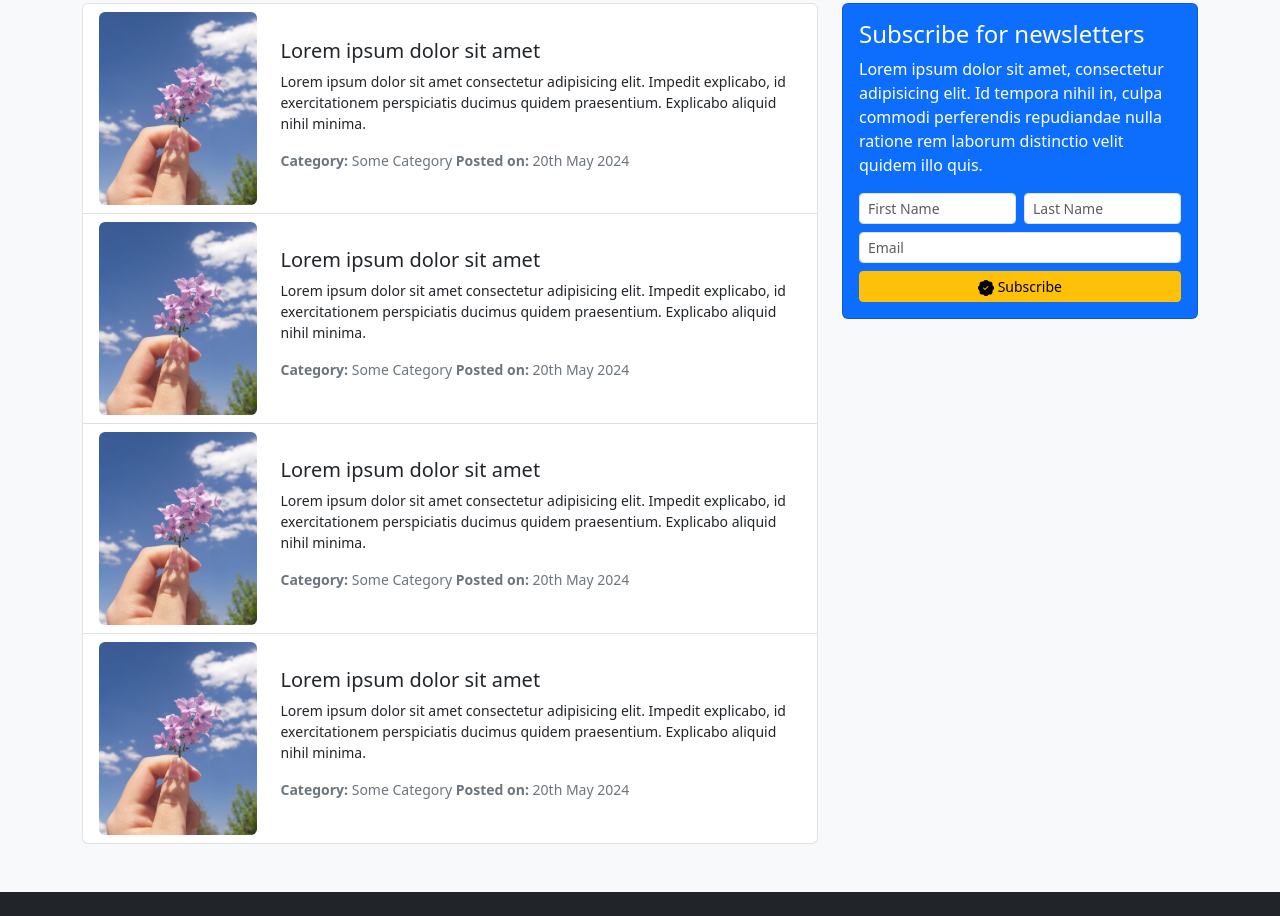
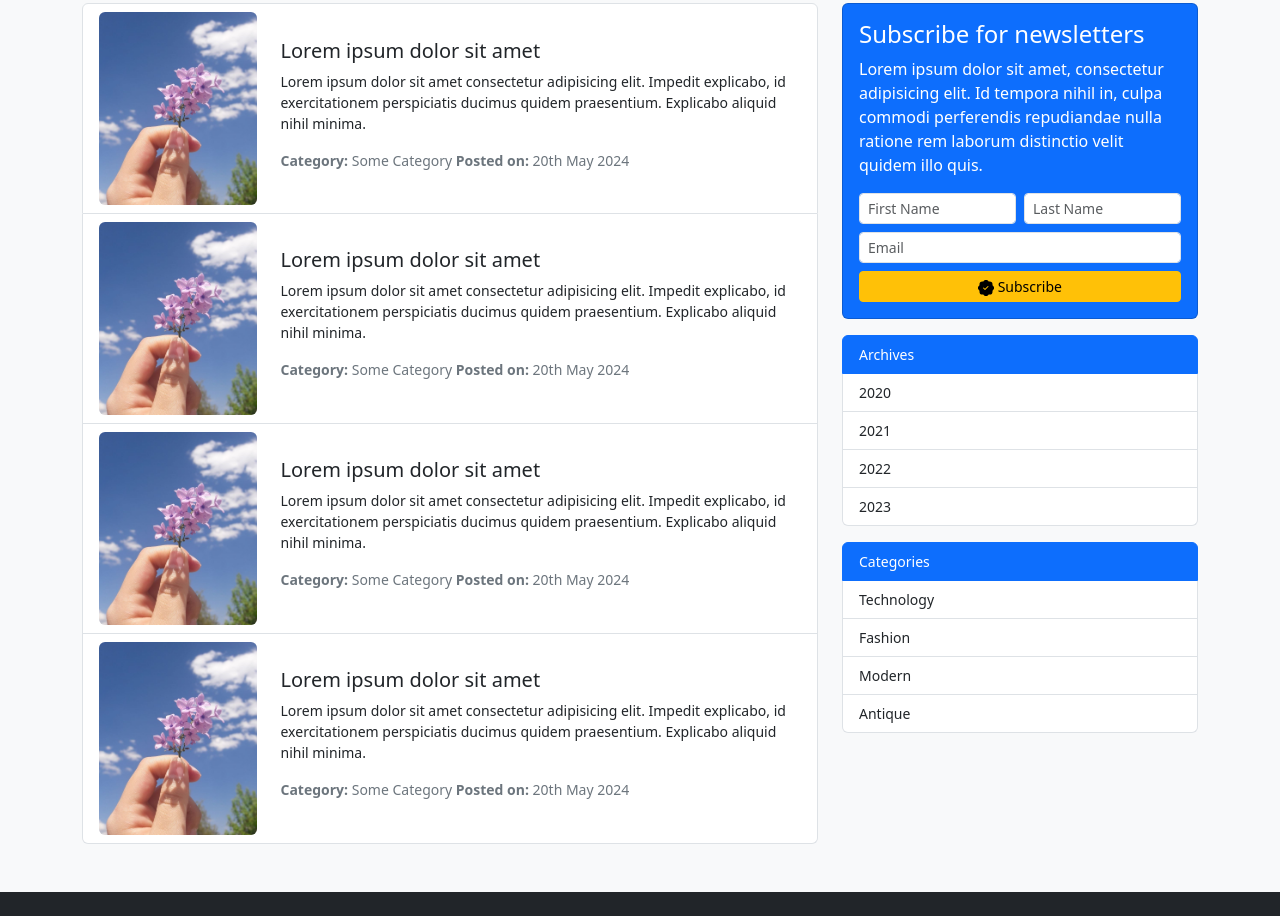
Before and after one commit to preetikumari5/Frontend-Development, a plain HTML site: page Project 2 (blog)/default.html in a window 1280 px wide. Shown: the part 336-1252 px from the top of the page. Drawn offline with nearby package versions, Linux system fonts and the light colour scheme.

Commit message:
blog project commit

```diff
--- a/Project 2 (blog)/default.html
+++ b/Project 2 (blog)/default.html
@@ -187,6 +187,36 @@
                     </form>
                 </div>
                 </div>
+                <ul class="list-group small mb-3">
+                    <li class="list-group-item active">Archives</li>
+                    <li class="list-group-item list-group-item-action">
+                        <a href="#" class="text-decoration-none text-dark">2020</a>
+                    </li>
+                    <li class="list-group-item list-group-item-action">
+                        <a href="#" class="text-decoration-none text-dark">2021</a>
+                    </li>
+                    <li class="list-group-item list-group-item-action">
+                        <a href="#" class="text-decoration-none text-dark">2022</a>
+                    </li>
+                    <li class="list-group-item list-group-item-action">
+                        <a href="#" class="text-decoration-none text-dark">2023</a>
+                    </li>
+                </ul>
+                <ul class="list-group small mb-3">
+                    <li class="list-group-item active">Categories</li>
+                    <li class="list-group-item list-group-item-action">
+                        <a href="#" class="text-decoration-none text-dark">Technology</a>
+                    </li>
+                    <li class="list-group-item list-group-item-action">
+                        <a href="#" class="text-decoration-none text-dark">Fashion</a>
+                    </li>
+                    <li class="list-group-item list-group-item-action">
+                        <a href="#" class="text-decoration-none text-dark">Modern</a>
+                    </li>
+                    <li class="list-group-item list-group-item-action">
+                        <a href="#" class="text-decoration-none text-dark">Antique</a>
+                    </li>
+                </ul>
             </div>
         </div>
     </div>
```
